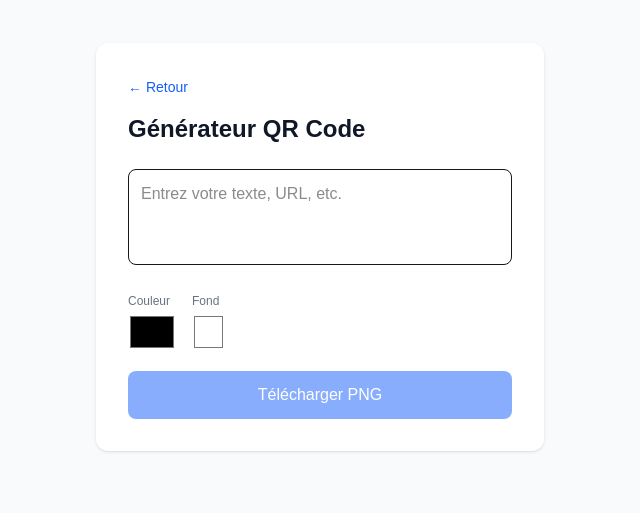
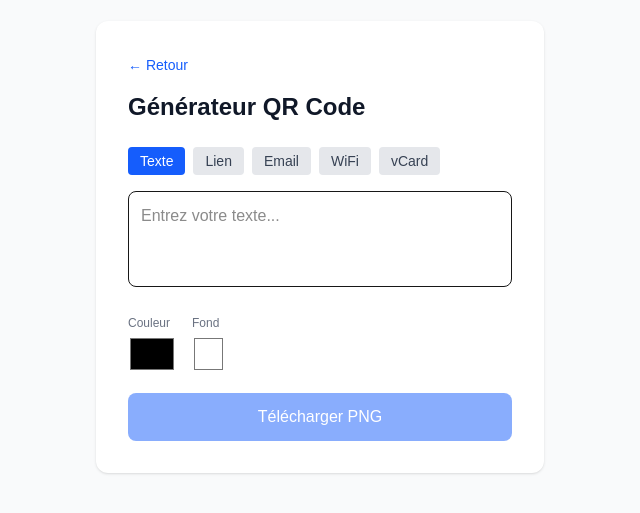
Before and after one commit to Amiral30/quickswitch-app, a Next.js app: page /qr/generate in a window 1280 px wide. Shown: the part 153-666 px from the top of the page, without its empty margins (320-960 px from the left). Built offline with nearby package versions, Linux system fonts and the light colour scheme.

Commit message:
feat: multi-type QR generator (text, url, email, wifi, vcard)

```diff
--- a/src/app/qr/generate/page.tsx
+++ b/src/app/qr/generate/page.tsx
@@ -4,11 +4,143 @@ import { useState } from 'react'
 import { QRCodeCanvas } from 'qrcode.react'
 import Link from 'next/link'
 
+type QrType = 'text' | 'url' | 'email' | 'wifi' | 'vcard'
+
 export default function QrGenerator() {
-  const [text, setText] = useState('')
+  const [qrType, setQrType] = useState<QrType>('text')
   const [fgColor, setFgColor] = useState('#000000')
   const [bgColor, setBgColor] = useState('#FFFFFF')
   const [size, setSize] = useState(256)
+
+  // Form states
+  const [text, setText] = useState('')
+  const [url, setUrl] = useState('')
+  const [email, setEmail] = useState('')
+  const [emailSubject, setEmailSubject] = useState('')
+  const [emailBody, setEmailBody] = useState('')
+  const [wifiName, setWifiName] = useState('')
+  const [wifiPassword, setWifiPassword] = useState('')
+  const [wifiHidden, setWifiHidden] = useState(false)
+  const [vcardName, setVcardName] = useState('')
+  const [vcardPhone, setVcardPhone] = useState('')
+  const [vcardEmail, setVcardEmail] = useState('')
+
+  const getQrValue = () => {
+    switch (qrType) {
+      case 'text': return text
+      case 'url': return url
+      case 'email': return `mailto:${email}?subject=${encodeURIComponent(emailSubject)}&body=${encodeURIComponent(emailBody)}`
+      case 'wifi': return `WIFI:T:WPA;S:${wifiName};P:${wifiPassword};H:${wifiHidden ? 'true' : 'false'};;`
+      case 'vcard': return `BEGIN:VCARD\nVERSION:3.0\nFN:${vcardName}\nTEL:${vcardPhone}\nEMAIL:${vcardEmail}\nEND:VCARD`
+      default: return ''
+    }
+  }
+
+  const renderForm = () => {
+    switch (qrType) {
+      case 'text':
+        return (
+          <textarea
+            value={text}
+            onChange={(e) => setText(e.target.value)}
+            placeholder="Entrez votre texte..."
+            className="w-full h-24 p-3 border rounded-lg mb-4 resize-none dark:bg-gray-700 dark:text-white"
+          />
+        )
+      case 'url':
+        return (
+          <input
+            type="url"
+            value={url}
+            onChange={(e) => setUrl(e.target.value)}
+            placeholder="https://exemple.com"
+            className="w-full p-3 border rounded-lg mb-4 dark:bg-gray-700 dark:text-white"
+          />
+        )
+      case 'email':
+        return (
+          <div className="space-y-3 mb-4">
+            <input
+              type="email"
+              value={email}
+              onChange={(e) => setEmail(e.target.value)}
+              placeholder="email@exemple.com"
+              className="w-full p-3 border rounded-lg dark:bg-gray-700 dark:text-white"
+            />
+            <input
+              type="text"
+              value={emailSubject}
+              onChange={(e) => setEmailSubject(e.target.value)}
+              placeholder="Sujet"
+              className="w-full p-3 border rounded-lg dark:bg-gray-700 dark:text-white"
+            />
+            <textarea
+              value={emailBody}
+              onChange={(e) => setEmailBody(e.target.value)}
+              placeholder="Message"
+              className="w-full h-20 p-3 border rounded-lg resize-none dark:bg-gray-700 dark:text-white"
+            />
+          </div>
+        )
+      case 'wifi':
+        return (
+          <div className="space-y-3 mb-4">
+            <input
+              type="text"
+              value={wifiName}
+              onChange={(e) => setWifiName(e.target.value)}
+              placeholder="Nom du réseau WiFi"
+              className="w-full p-3 border rounded-lg dark:bg-gray-700 dark:text-white"
+            />
+            <input
+              type="password"
+              value={wifiPassword}
+              onChange={(e) => setWifiPassword(e.target.value)}
+              placeholder="Mot de passe"
+              className="w-full p-3 border rounded-lg dark:bg-gray-700 dark:text-white"
+            />
+            <label className="flex items-center gap-2 text-sm">
+              <input
+                type="checkbox"
+                checked={wifiHidden}
+                onChange={(e) => setWifiHidden(e.target.checked)}
+              />
+              Réseau caché
+            </label>
+          </div>
+        )
+      case 'vcard':
+        return (
+          <div className="space-y-3 mb-4">
+            <input
+              type="text"
+              value={vcardName}
+              onChange={(e) => setVcardName(e.target.value)}
+              placeholder="Nom complet"
+              className="w-full p-3 border rounded-lg dark:bg-gray-700 dark:text-white"
+            />
+            <input
+              type="tel"
+              value={vcardPhone}
+              onChange={(e) => setVcardPhone(e.target.value)}
+              placeholder="Téléphone"
+              className="w-full p-3 border rounded-lg dark:bg-gray-700 dark:text-white"
+            />
+            <input
+              type="email"
+              value={vcardEmail}
+              onChange={(e) => setVcardEmail(e.target.value)}
+              placeholder="Email"
+              className="w-full p-3 border rounded-lg dark:bg-gray-700 dark:text-white"
+            />
+          </div>
+        )
+      default:
+        return null
+    }
+  }
+
+  const qrValue = getQrValue()
 
   return (
     <div className="flex flex-col flex-1 items-center justify-center bg-gray-50 dark:bg-gray-900 min-h-screen px-4">
@@ -21,12 +153,26 @@ export default function QrGenerator() {
           Générateur QR Code
         </h1>
 
-        <textarea
-          value={text}
-          onChange={(e) => setText(e.target.value)}
-          placeholder="Entrez votre texte, URL, etc."
-          className="w-full h-24 p-3 border rounded-lg mb-4 resize-none dark:bg-gray-700 dark:text-white"
-        />
+        <div className="flex flex-wrap gap-2 mb-4">
+          {(['text', 'url', 'email', 'wifi', 'vcard'] as QrType[]).map((type) => (
+            <button
+              key={type}
+              onClick={() => setQrType(type)}
+              className={`px-3 py-1 text-sm rounded ${
+                qrType === type
+                  ? 'bg-blue-600 text-white'
+                  : 'bg-gray-200 dark:bg-gray-700 text-gray-700 dark:text-gray-300'
+              }`}
+            >
+              {type === 'text' ? 'Texte' :
+               type === 'url' ? 'Lien' :
+               type === 'email' ? 'Email' :
+               type === 'wifi' ? 'WiFi' : 'vCard'}
+            </button>
+          ))}
+        </div>
+
+        {renderForm()}
 
         <div className="flex gap-4 mb-4">
           <div>
@@ -49,10 +195,10 @@ export default function QrGenerator() {
           </div>
         </div>
 
-{text && (
+        {qrValue && (
           <div className="flex justify-center mb-4">
             <QRCodeCanvas
-               value={text}
+              value={qrValue}
               size={size}
               fgColor={fgColor}
               bgColor={bgColor}
@@ -71,7 +217,7 @@ export default function QrGenerator() {
               a.click()
             }
           }}
-          disabled={!text}
+          disabled={!qrValue}
           className="w-full py-3 px-4 bg-blue-600 text-white rounded-lg disabled:opacity-50 hover:bg-blue-700 transition"
         >
           Télécharger PNG
```
Lines whose indentation alone changed are shown as unchanged.
